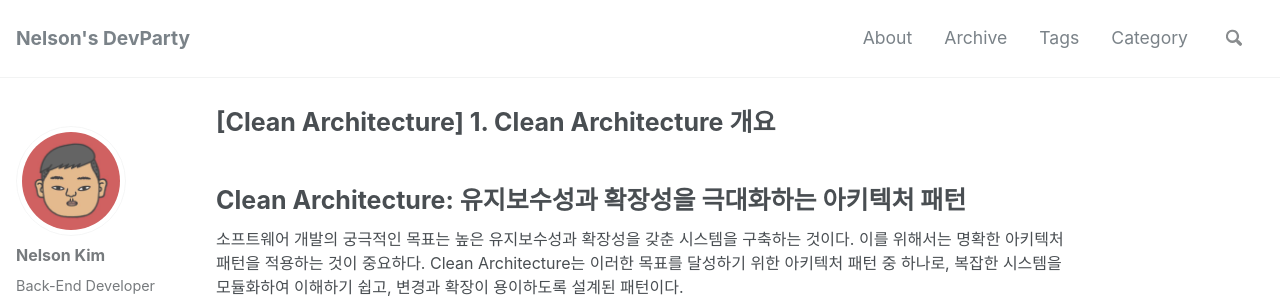
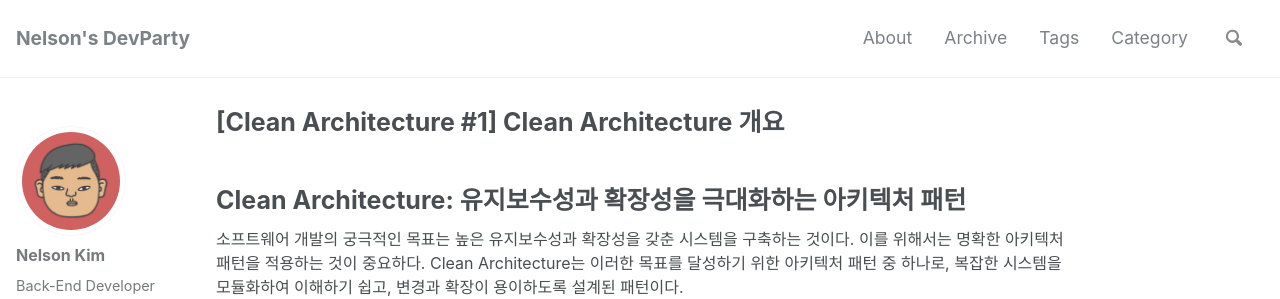
Before and after one commit to ssipflow/ssipflow.github.io, a Jekyll site: the page built from _posts/2024-07-19-1-Clean-Architecture-1.md, in a window 1280 px wide and 900 px high. Shown: the top 299 px of the window. Built offline with Jekyll 4.4.1, drawn with Linux system fonts in a browser that asks for light colours; nearby versions of some CDN libraries; comment, search, counter and statistics services are not loaded.

```diff
--- a/_posts/2024-07-19-1-Clean-Architecture-1.md
+++ b/_posts/2024-07-19-1-Clean-Architecture-1.md
@@ -1,5 +1,5 @@
 ---
-title: \[Clean Architecture\] 1. Clean Architecture 개요
+title: \[Clean Architecture \#1\] Clean Architecture 개요
 layout: single
 author_profile: true
 comments: true
```
Also changed, not shown: _posts/2024-07-19-0-SOLID.md (+1 -1 lines).
